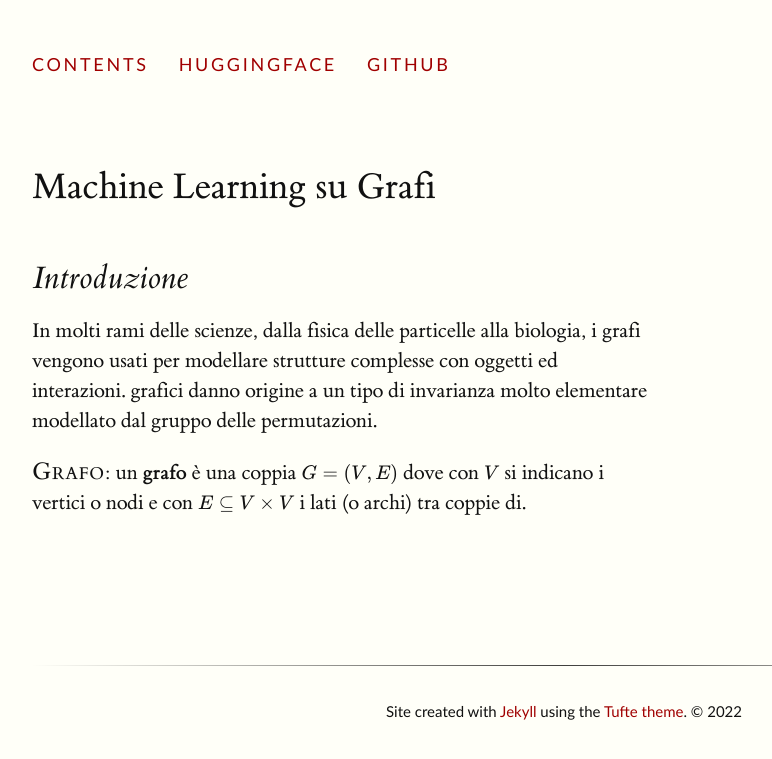
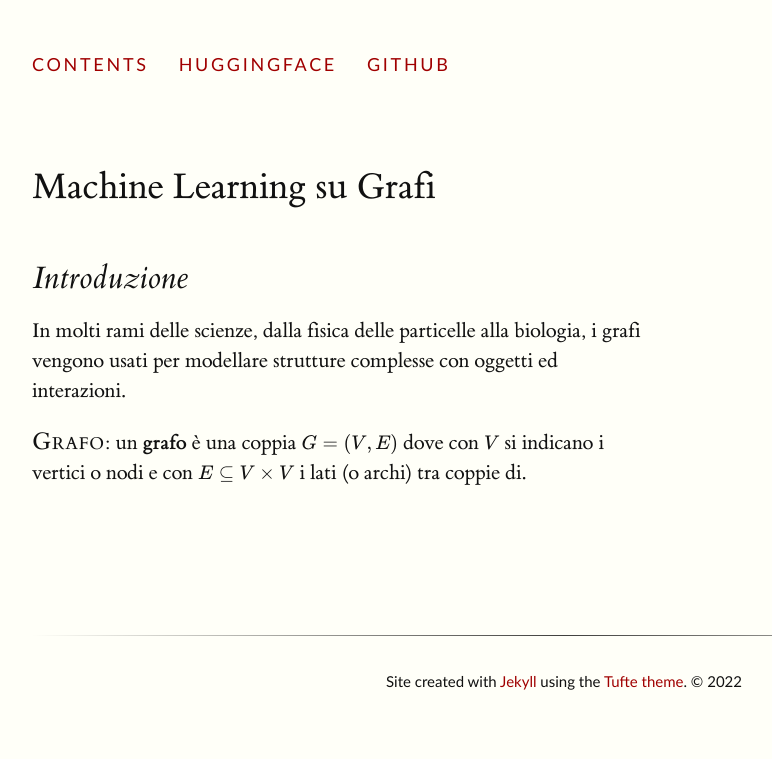
Before and after one commit to banda-larga/uni-notes, a Jekyll site: the page built from notes/gnn/index.md, in a window 1280 px wide. Shown: the top 759 px of the page, without its empty margins (128-900 px from the left). Built offline with Jekyll 4.4.1, drawn with Linux system fonts in a browser that asks for light colours; formulas are drawn with MathJax 3.

Commit message:
added gnn correction

```diff
--- a/notes/gnn/index.md
+++ b/notes/gnn/index.md
@@ -5,6 +5,6 @@ title: Machine Learning su Grafi
 
 ## Introduzione
 
-In molti rami delle scienze, dalla fisica delle particelle alla biologia, i grafi vengono usati per modellare strutture complesse con oggetti ed interazioni. grafici danno origine a un tipo di invarianza molto elementare modellato dal gruppo delle permutazioni.
+In molti rami delle scienze, dalla fisica delle particelle alla biologia, i grafi vengono usati per modellare strutture complesse con oggetti ed interazioni.
 
 <span class="newthought">Grafo</span>: un **grafo** è una coppia $$G = (V, E)$$ dove con $$V$$ si indicano i vertici o nodi e con $$E \subseteq V \times V$$ i lati (o archi) tra coppie di.
```
